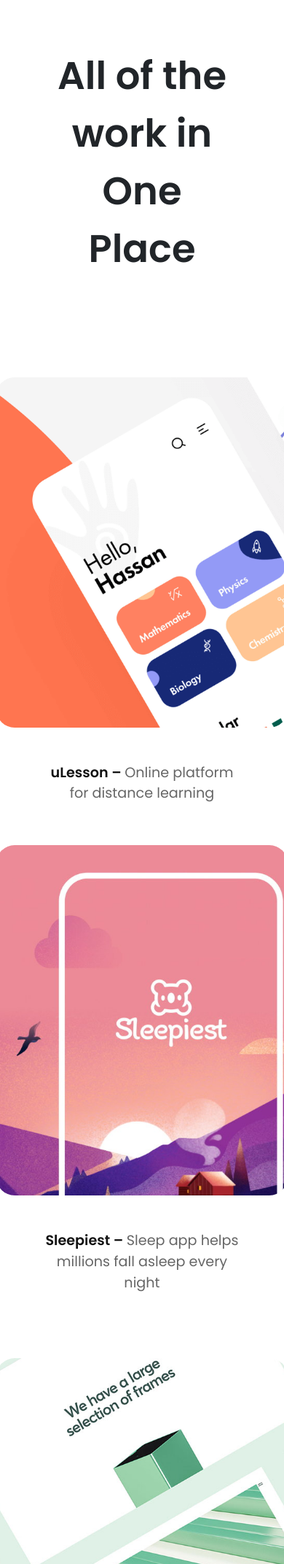
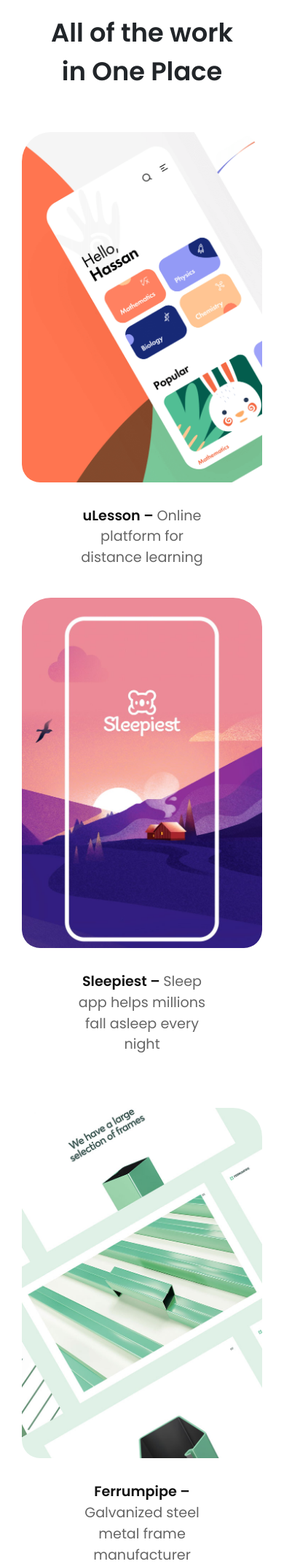
Before and after one commit to Maxx058/Flint, a PHP site: page /work.html in a window 390 px wide; the page is wider, and only the part inside the window is pictured. Shown: the part 101-2244 px from the top of that part at 73% size. Run offline with PHP 8.4, Linux system fonts and the light colour scheme.

Commit message:
Design Changes

```diff
--- a/css/style.css
+++ b/css/style.css
@@ -952,6 +952,12 @@
     header {
         padding-top: 0px !important;
     }
+    .getintouch-section {
+        width: 100%;
+    }
+    .getintouch-section>.row {
+        row-gap: 40px;
+    }
 }
 
 
--- a/css/work.css
+++ b/css/work.css
@@ -1,5 +1,4 @@
 @import url("https://fonts.googleapis.com/css2?family=Poppins:wght@400;500;600;700&display=swap");
-
 * {
     box-sizing: border-box;
     margin: 0;
@@ -19,6 +18,7 @@
     text-decoration: none;
 }
 
+
 /* opening of Section 1 */
 
 .head-intro {
@@ -36,7 +36,9 @@
     text-align: center;
 }
 
+
 /* closing of Section 1 */
+
 
 /* opening of project */
 
@@ -83,4 +85,29 @@
     text-align: center;
 }
 
+
 /* closing of project */
+
+@media screen and (max-width:576px) {
+    .heading {
+        font-size: 2.2em;
+    }
+    .head-intro {
+        margin-top: 1.2em;
+    }
+    .project {
+        margin-top: 0em;
+    }
+    .project-img-container {
+        /* padding-inline: 40px; */
+        margin: 0px !important;
+    }
+    .project-item {
+        row-gap: 1em;
+    }
+    .project-img {
+        max-width: 100%;
+        width: initial;
+        border-radius: 40px;
+    }
+}
```
Also changed, not shown: css/about.css (+19 -0 lines). Lines whose indentation alone changed are shown as unchanged.
